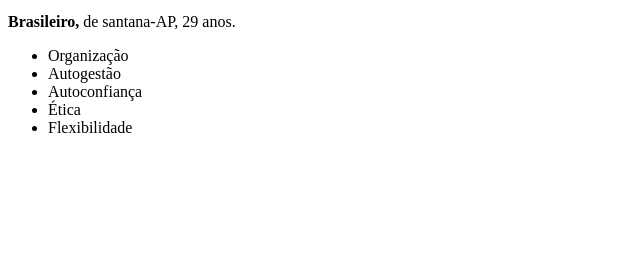
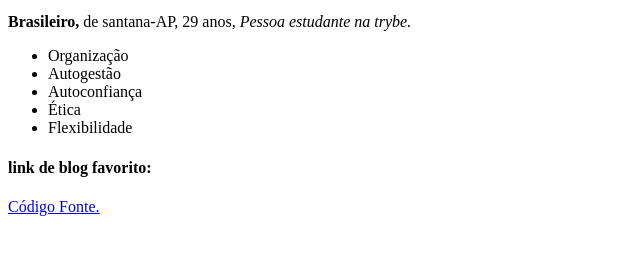
Before and after one commit to RoberthDS/RoberthDS.github.io, a plain HTML site: page index.html in a window 1280 px wide. Shown: the part 80-334 px from the top of the page, without its empty margins (0-640 px from the left). Drawn offline with Linux system fonts and the light colour scheme.

Commit message:
adicionado link externo para blog farorito

```diff
--- a/index.html
+++ b/index.html
@@ -6,9 +6,9 @@
 </head>
 <body>
     <h3> Roberth De Souza Dos Santos </h3>
-    <img src="~/Downloads/foto.jpg" alt="selfie de roberth souza">
+    <img src="foto.jpg" alt="selfie de roberth souza" width="100">
     <p>
-        <strong> Brasileiro,</strong> de santana-AP, 29 anos.
+        <strong> Brasileiro,</strong> de santana-AP, 29 anos, <em> Pessoa estudante na trybe. </em>
     </p>
     <ul>
         <li> Organização </li>
@@ -17,6 +17,9 @@
         <li> Ética </li>
         <li> Flexibilidade </li>
     </ul>
-
+    <h4>
+        link de blog favorito:
+    </h4>
+    <a href="https://www.codigofonte.com.br/" target="_blank" rel="noopener noreferrer"> Código Fonte. </a>
 </body>
 </html>
```
